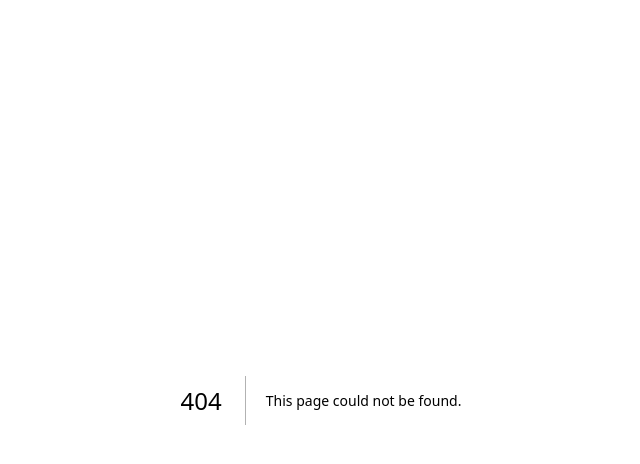
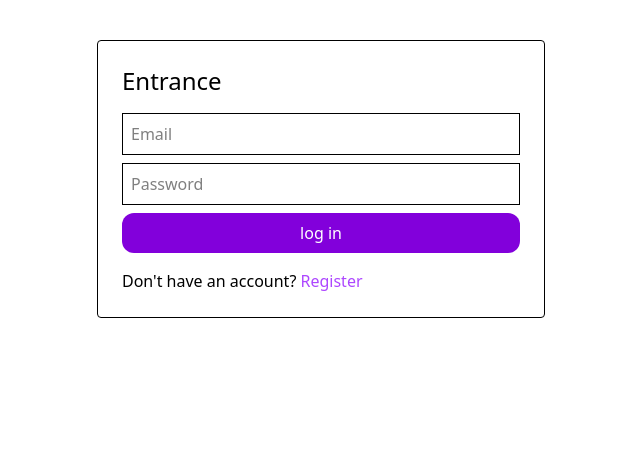
Before and after one commit to NataliItaly/swagger-editor, a Next.js app: page /sign-in in a window 1280 px wide. Before the commit this address had no page. Shown: the top 464 px of the page, without its empty margins (319-959 px from the left). Built offline with nearby package versions, Linux system fonts and the light colour scheme; no server answers.

Commit message:
feat: add sign-in page

```diff
--- /dev/null
+++ b/app/sign-in/page.tsx
@@ -0,0 +1,63 @@
+'use client';
+
+import { useState } from 'react';
+import { supabase } from '@/lib/supabase';
+import { useRouter } from 'next/navigation';
+import Link from 'next/link';
+
+export default function SignPage() {
+  const [email, setEmail] = useState('');
+  const [password, setPassword] = useState('');
+  const [error, setError] = useState<string | null>(null);
+  const router = useRouter();
+
+  const handleSignIn = async (e: React.SubmitEvent<HTMLFormElement>) => {
+    e.preventDefault();
+    const { error } = await supabase.auth.signInWithPassword({
+      email,
+      password,
+    });
+    if (error) {
+      setError(error.message);
+    } else {
+      router.push('/');
+    }
+  };
+
+  return (
+    <div className="max-w-md mx-auto mt-10 p-6 border rounded">
+      <h1 className="text-2xl mb-4">Entrance</h1>
+      <form onSubmit={handleSignIn}>
+        <input
+          type="email"
+          placeholder="Email"
+          value={email}
+          onChange={(e) => setEmail(e.target.value)}
+          className="w-full border p-2 mb-2"
+          required
+        />
+        <input
+          type="password"
+          placeholder="Password"
+          value={password}
+          onChange={(e) => setPassword(e.target.value)}
+          className="w-full border p-2 mb-2"
+          required
+        />
+        {error && <p className="text-red-500">{error}</p>}
+        <button
+          type="submit"
+          className="w-full bg-purple-700 hover:bg-purple-900 text-white p-2 rounded-xl"
+        >
+          log in
+        </button>
+      </form>
+      <p className="mt-4">
+        Don&apos;t have an account?{' '}
+        <Link href="/sign-up" className="text-purple-500">
+          Register
+        </Link>
+      </p>
+    </div>
+  );
+}
```
